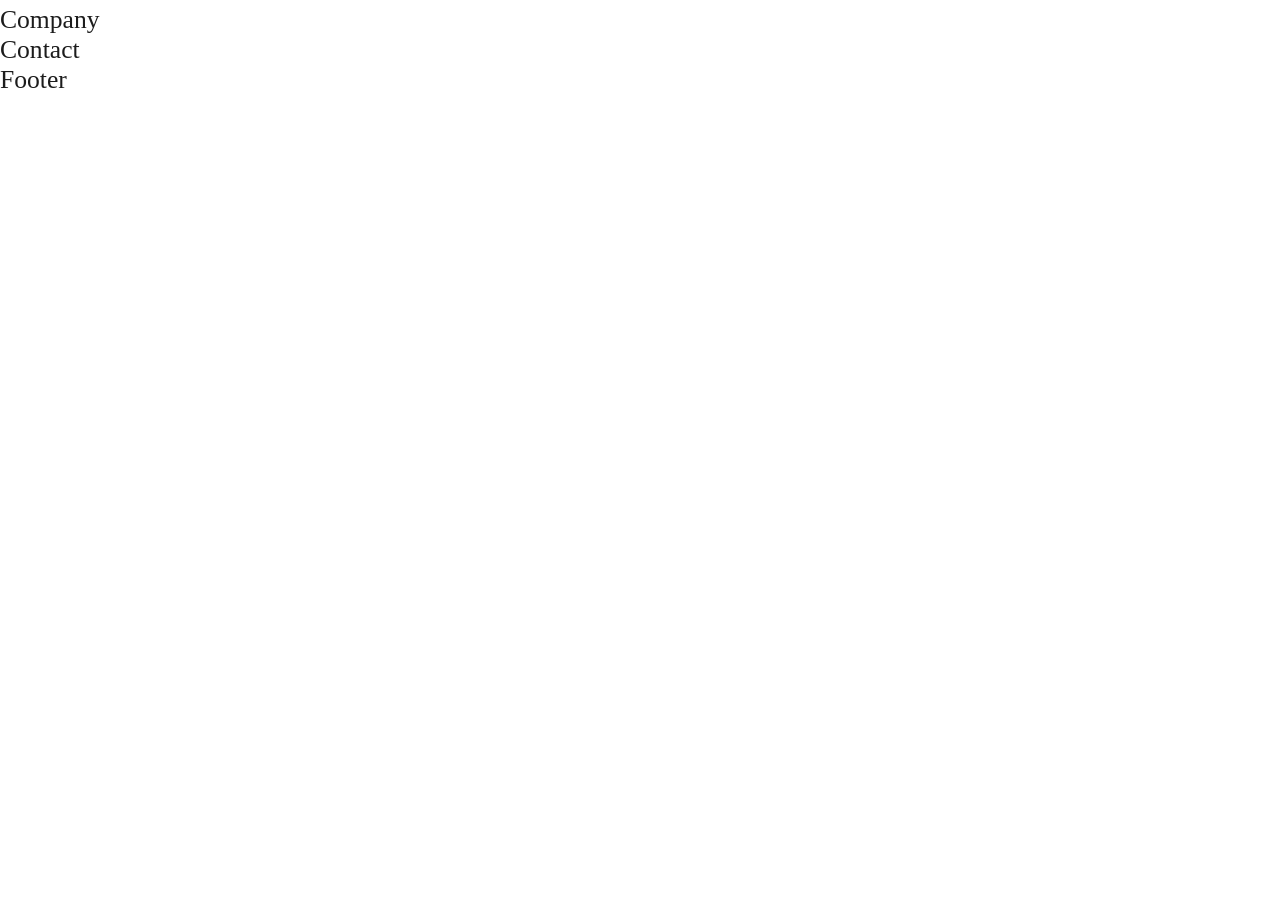
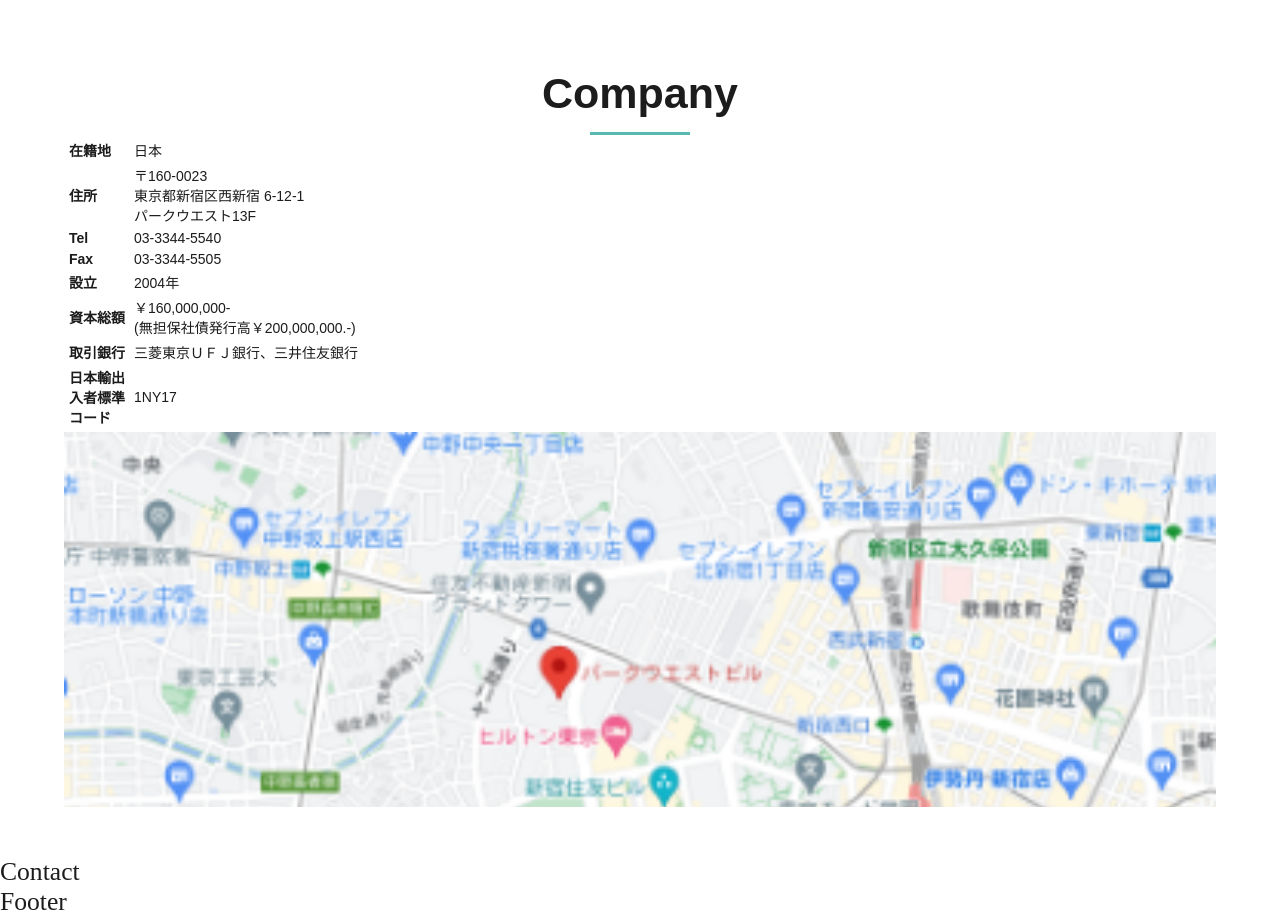
Before and after one commit to satoshi-create/TTC_re, a Next.js app: page / in a window 1280 px wide. Shown: the part 5160-6077 px from the top of the page. Before the commit the page ends 5255 px from the top, so only its background shows below. Built offline with nearby package versions, Linux system fonts and the light colour scheme.

Commit message:
Companyコンポーネントにテキストスタイルを追加

```diff
--- a/components/Company.js
+++ b/components/Company.js
@@ -1,9 +1,63 @@
-import React from 'react'
+import React from "react";
+import styles from "../styles/Company.module.css";
+import Title from "./Title";
+import Image from "next/image";
 
 const Company = () => {
   return (
-    <div>Company</div>
-  )
-}
+    <section className="parts-grid section-padding">
+      <Title title={"Company"} />
+      <table>
+        <tr>
+          <th>在籍地</th>
+          <td>日本</td>
+        </tr>
+        <tr>
+          <th>住所</th>
+          <td>
+            〒160-0023 <br />
+            東京都新宿区西新宿 6-12-1 <br />
+            パークウエスト13F
+          </td>
+        </tr>
+        <tr>
+          <th>Tel</th>
+          <td>03-3344-5540</td>
+        </tr>
+        <tr>
+          <th>Fax</th>
+          <td>03-3344-5505</td>
+        </tr>
+        <tr>
+          <th className="th">設立</th>
+          <td>2004年</td>
+        </tr>
+        <tr>
+          <th className="th">資本総額</th>
+          <td>
+            ￥160,000,000-
+            <br />
+            (無担保社債発行高￥200,000,000.-)
+          </td>
+        </tr>
+        <tr>
+          <th className="th">取引銀行</th>
+          <td>三菱東京ＵＦＪ銀行、三井住友銀行</td>
+        </tr>
+        <tr>
+          <th className="th">日本輸出入者標準コード</th>
+          <td>1NY17</td>
+        </tr>
+      </table>
+      <Image
+        src="/googleMap.png"
+        width={345}
+        height={375}
+        className={styles.heroImg}
+        alt="hero-image"
+      />
+    </section>
+  );
+};
 
-export default Company
+export default Company;
--- a/styles/globals.css
+++ b/styles/globals.css
@@ -19,7 +19,7 @@
   --site-title-font: "Josefin Sans", sans-serif;
   --section-title-font: "Montserrat", sans-serif;
   --text-font: "游明朝";
-  --catch-font: 'Noto Sans JP', sans-serif;
+  --catch-font: "Noto Sans JP", sans-serif;
 }
 body {
   font-family: var(--text-font);
@@ -60,3 +60,19 @@ button {
 .section-margin {
   margin: 30px 0;
 }
+table {
+  table-layout: fixed;
+  /* border: solid 1px black; */
+  border-spacing: 5px;
+}
+th,
+td {
+  font-family: var(--section-title-font);
+  font-size: 14px;
+  /* font-weight: 400; */
+  /* border: solid 1px black; */
+  text-align: start;
+}
+th{
+  width: 60px;
+}
```
Also changed, not shown: public/googleMap.png (added), styles/Company.module.css (added).
